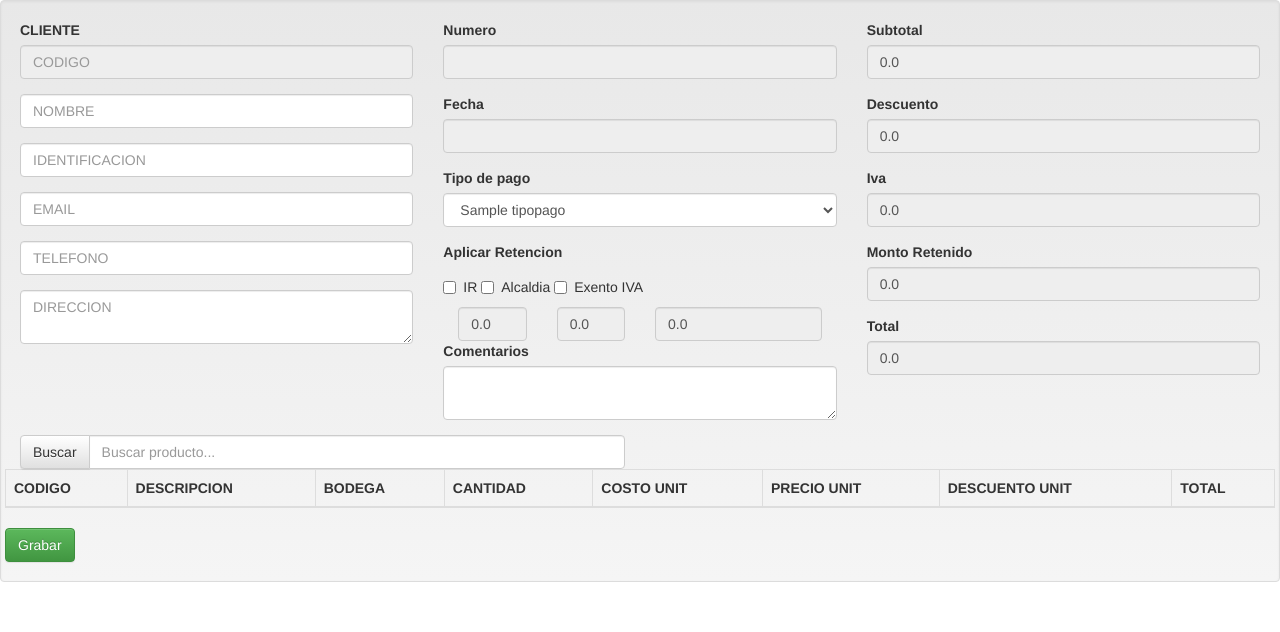
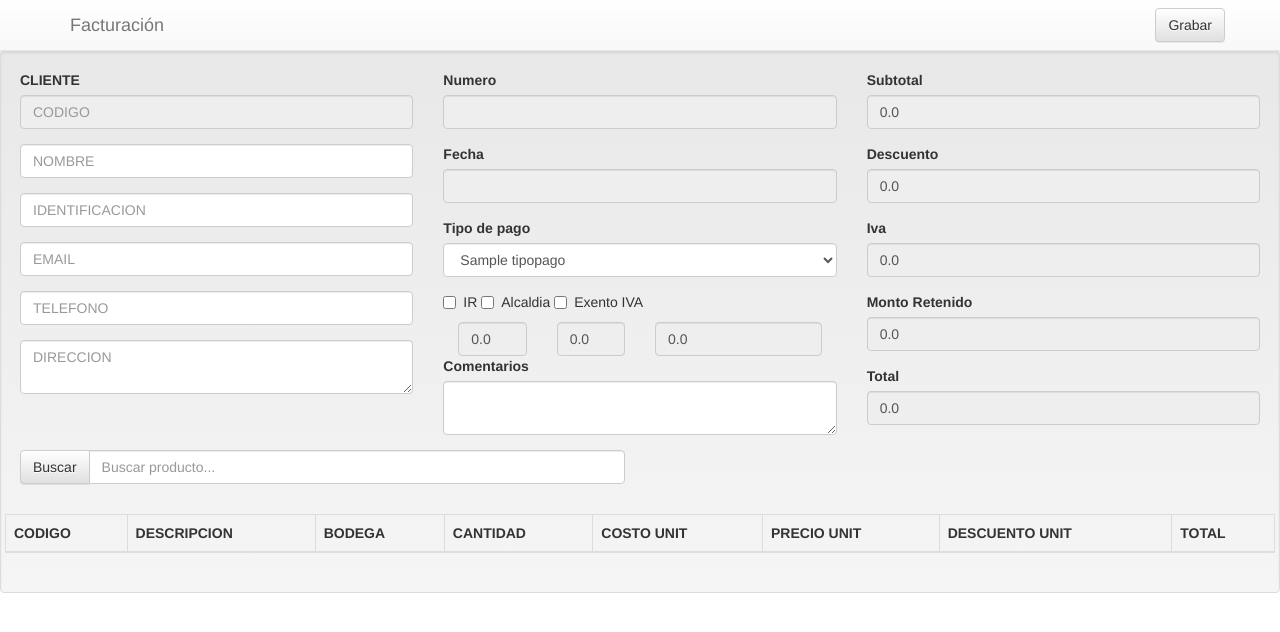
Before and after one commit to elvisvado/johnmay, a Django app: page /facturacion/ in a window 1280 px wide. Shown: the top 632 px of the page. Run offline with Django 3.2, Linux system fonts and the light colour scheme; a user stored in the database is signed in; tables that the repository leaves empty hold one stand-in row (values such as "Sample post"); lists and menus that the app fills with data are empty; some libraries are stand-ins or nearby versions.

Commit message:
Reparando las nuevas caracteristicas de factura.html y urls.py

```diff
--- a/facturacion/templates/factura.html
+++ b/facturacion/templates/factura.html
@@ -1,5 +1,6 @@
 <!DOCTYPE html>
-<html>
+
+<html lang="en">
     <head>
         {% load staticfiles %}
         <meta name="viewport" content="width=device-width, initial-scale=1">
@@ -13,7 +14,25 @@
         <link rel="stylesheet" href="/static/facturacion/css/style.css">
     </head>
     <body>
-        <div class="container-fluid well">
+        <!--NavBar de menu de botones-->
+        <!-- Fixed navbar -->
+        <nav class="navbar navbar-default navbar-fixed-top">
+            <div class="container">
+                <div class="navbar-header">
+                    <a class="navbar-brand" href="/facturacion">Facturación</a>
+                </div>
+                <div id="navbar" class="navbar-collapse collapse">
+                    <ul class="nav navbar-nav navbar-right">
+                        <li>
+                            <button type="submit" class="btn btn-default navbar-btn" id="id_guardar_factura">
+                                Grabar
+                            </button>
+                        </li>
+                    </ul>
+                </div><!--/.nav-collapse -->
+            </div>
+        </nav>
+        <div class="container-fluid well" id="cuerpo">
             <div id="mensajes">
                 {% for m in mensajes %}
                   <span class='alert-{{ m.1 }}'>{{ m.0 }}</span>
@@ -21,13 +40,6 @@
             </div>
             <form method="POST" action="#id_guardar_factura">
                 {% csrf_token %}
-              <!--NavBar de menu de botones-->
-              <!--<div class= "col-md-4-">
-                <button type="button" class="btn btn-default">
-                  <span class="glyphicon glyphicon-floppy-disk" aria-hidden="true"></span>
-                  Guardar
-                </button>
-              </div>-->
                 <div class="row">
                     <div class="col-md-4">
                         <div class="form-group">
@@ -69,7 +81,7 @@
                             {% endfor %}
                         </select>
                     </div>
-                        <label for="retenciones">Aplicar Retencion</label>
+                    <!--<label for="retenciones">Aplicar Retencion</label>-->
                     <div class="form-group" id="retenciones">
                         <div class="checkbox">
                             <label>
@@ -127,7 +139,7 @@
                         <div class="col-lg-6">
                             <div class="input-group">
                                 <span class="input-group-btn">
-                          <button class="btn btn-default" type="button">
+                                    <button id="id_buscar_prosductos_btn" class="btn btn-default" type="button">
                                         Buscar
                                     </button>
                                 </span>
@@ -139,10 +151,8 @@
                         id="id_buscador_productos" placeholder="BUSCAR PRODUCTO">-->
                     </div>
                 </div>
-                <div class="row table-responsive">
-                    <table id="productos"
-                      class="table table-bordered table-striped table-hover"
-                      name="productos">
+                <div class="row table-responsive detalle-position">
+                    <table id="productos" class="table table-bordered table-striped table-hover" name="productos">
                         <thead>
                             <tr>
                                 <th>CODIGO</th>
@@ -159,9 +169,9 @@
                         </tbody>
                 </table>
             </div>
-                <div class="row">
+            <!--<div class="row">
                 <button type="submit" class="btn btn-success" id="id_guardar_factura">Grabar</button>
-                </div>
+            </div>-->
             <!-- Modal  -->
             <div class="modal fade" id="myModal" role="dialog">
                 <div class="modal-dialog modal-md">
@@ -174,6 +184,16 @@
                         <div class="modal-body">
                         <!-- Agregando la Fila de los datos del Producto-->
                         <div class="row">
+                          <div class="col-md-12">
+                            <div>
+                              <label label="codigo">Codigo</label>
+                              <input type="input" class="form-control"
+                                readonly="" id="modal_codigo" value=0></input>
+                              <label label="descripcion">Descripcion</label>
+                              <input type="input" class="form-control"
+                                readonly="" id="modal_descripcion" value=0></input>
+                            </div>
+                          </div>
                           <div class='col-md-6'>
                             <div class="form-group">
                                 <label label_for="descuento">Descuento</label>
@@ -213,7 +233,6 @@
                                 </div>
 						</div>
 					</div>
-							<p>Si los campos precio y descuento son distintos al de sistema la factura no caera a caja si a un apartado de autorizacion</p>
           <div class="modal-footer">
 						<button type="button" class="btn btn-danger" id="modal_delete">Borrar Producto</button>
             <button type="button" class="btn btn-success" id="modal_ok">Agregar Producto</button>
--- a/facturacion/urls.py
+++ b/facturacion/urls.py
@@ -12,4 +12,6 @@ urlpatterns = patterns('facturacion.views',
     url(r'^datos_cliente/$', 'datos_cliente', name='datos_cliente'),
     url(r'^existencias_producto/$', 'existencias_producto',
         name='existencias_producto'),
+    url(r'^post_facturacion/$', 'post_facturacion',
+        name='post_facturacion'),
 )
```
Lines whose indentation alone changed are shown as unchanged.
